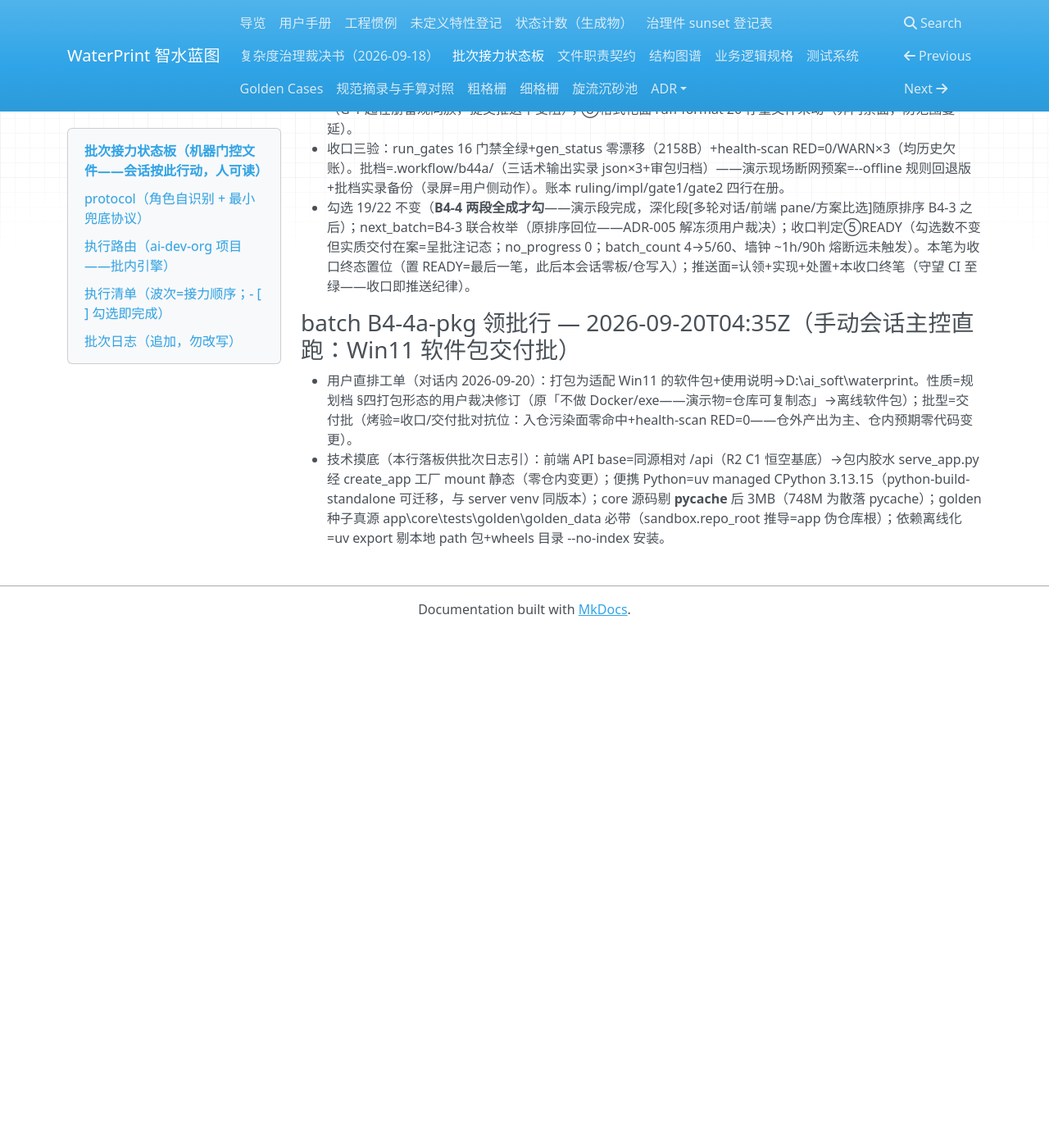
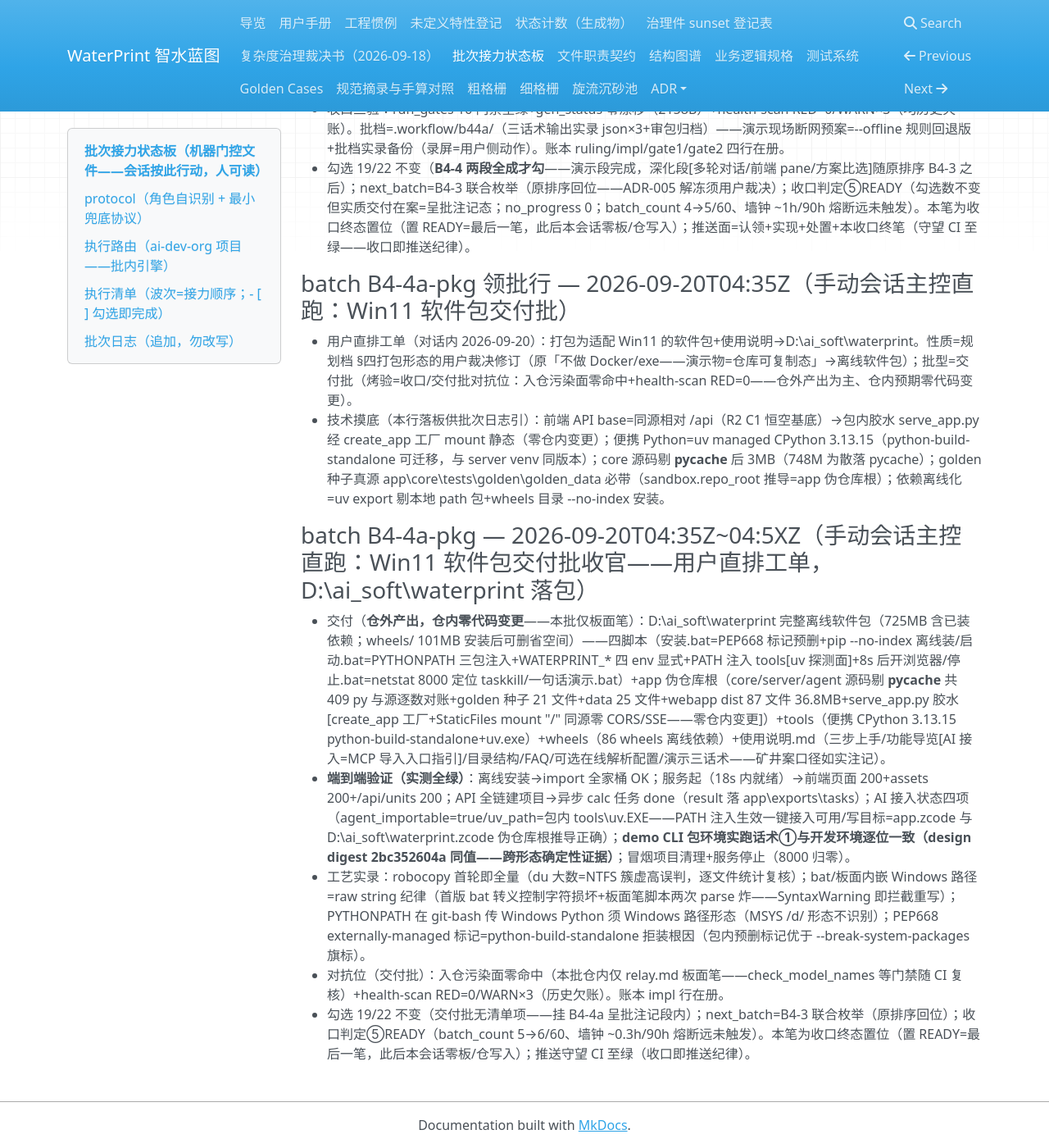
Before and after one commit to yyx20040712/waterprint, an MkDocs documentation site: the page built from docs/handoff/relay.md, in a window 1280 px wide and 1400 px high, scrolled down 15936 px. Shown: the whole window at 82% size. Built offline with MkDocs 1.6.1, drawn with Linux system fonts in a browser that asks for light colours; nearby versions of some CDN libraries; before the commit the page ends 16707 px from its top, so only the background shows below that; some of the changed text lies outside the part shown.

Commit message:
B4-4a-pkg 收口终笔（READY 置位）：Win11 软件包交付批收官——D:\ai_soft\waterprint 离线包落成（四脚本+serve_app.py 胶水[create_app 工厂+StaticFiles 同源 mount 零仓内变更]+便携 CPython 3.13.15+uv.exe+86 wheels 离线依赖+app 伪仓库根 409py 对账）+端到端实测全绿（离线安装/服务 18s 就绪/页面+API+异步 calc done/AI 接入四项全通含包内 uv 探测/demo CLI digest 与开发环境逐位一致 2bc352604a）+使用说明（三步上手/AI 接入=MCP 导入入口指引/FAQ/矿井案口径如实注记）。仓内零代码变更仅板面笔；health-scan RED=0/WARN×3 历史欠账；板头同步（next_batch=B4-3 原排序回位/batch_count 5→6/claim 归位）。board 机检 0 fail；守望 CI 至绿（收口即推送纪律）

```diff
--- a/docs/handoff/relay.md
+++ b/docs/handoff/relay.md
@@ -24,14 +24,14 @@
 - protocol_rev: 1
 - last_dispatch_utc: 2026-09-19T23:24:19.203Z
 - relay_started_utc: 2026-09-19T14:24:01.889Z
-- batch_count: 5 <!-- rev1.1：回炉修复不 +1；B4-4a 手动批 4→5 -->
+- batch_count: 6 <!-- rev1.1：回炉修复不 +1；B4-4a 4→5；B4-4a-pkg 交付批 5→6 -->
 - max_batches: 60
 - max_wall_hours: 90
 - hold_reason: -
 - last_handover: 2026-09-20
-- claimed_by: manual-session-b44a-pkg
-- claimed_at: 2026-09-20T04:35:00Z
-- next_batch: B4-4a-pkg Win11 软件包交付批（用户直排 2026-09-20：「打包为适配 win11 的软件包，并附带使用说明，输出至 D:\ai_soft\waterprint」——规划档 §四打包形态用户裁决修订：仓库可复制态→离线软件包；仓外产出为主，收口批对抗位=入仓污染面零命中+health-scan）
+- claimed_by: -
+- claimed_at: -
+- next_batch: B4-3 联合枚举（原排序回位——B4-4a 演示段与交付批均完成；ADR-005 解冻仍须用户裁决呈批面）
 
 ## protocol（角色自识别 + 最小兜底协议）
 
@@ -467,3 +467,10 @@
 ### batch B4-4a-pkg 领批行 — 2026-09-20T04:35Z（手动会话主控直跑：Win11 软件包交付批）
 - 用户直排工单（对话内 2026-09-20）：打包为适配 Win11 的软件包+使用说明→D:\ai_soft\waterprint。性质=规划档 §四打包形态的用户裁决修订（原「不做 Docker/exe——演示物=仓库可复制态」→离线软件包）；批型=交付批（烤验=收口/交付批对抗位：入仓污染面零命中+health-scan RED=0——仓外产出为主、仓内预期零代码变更）。
 - 技术摸底（本行落板供批次日志引）：前端 API base=同源相对 /api（R2 C1 恒空基底）→包内胶水 serve_app.py 经 create_app 工厂 mount 静态（零仓内变更）；便携 Python=uv managed CPython 3.13.15（python-build-standalone 可迁移，与 server venv 同版本）；core 源码剔 __pycache__ 后 3MB（748M 为散落 pycache）；golden 种子真源 app\core\tests\golden\golden_data 必带（sandbox.repo_root 推导=app 伪仓库根）；依赖离线化=uv export 剔本地 path 包+wheels 目录 --no-index 安装。
+
+### batch B4-4a-pkg — 2026-09-20T04:35Z~04:5XZ（手动会话主控直跑：Win11 软件包交付批收官——用户直排工单，D:\ai_soft\waterprint 落包）
+- 交付（**仓外产出，仓内零代码变更**——本批仅板面笔）：D:\ai_soft\waterprint 完整离线软件包（725MB 含已装依赖；wheels/ 101MB 安装后可删省空间）——四脚本（安装.bat=PEP668 标记预删+pip --no-index 离线装/启动.bat=PYTHONPATH 三包注入+WATERPRINT_* 四 env 显式+PATH 注入 tools[uv 探测面]+8s 后开浏览器/停止.bat=netstat 8000 定位 taskkill/一句话演示.bat）+app 伪仓库根（core/server/agent 源码剔 __pycache__ 共 409 py 与源逐数对账+golden 种子 21 文件+data 25 文件+webapp dist 87 文件 36.8MB+serve_app.py 胶水[create_app 工厂+StaticFiles mount "/" 同源零 CORS/SSE——零仓内变更]）+tools（便携 CPython 3.13.15 python-build-standalone+uv.exe）+wheels（86 wheels 离线依赖）+使用说明.md（三步上手/功能导览[AI 接入=MCP 导入入口指引]/目录结构/FAQ/可选在线解析配置/演示三话术——矿井案口径如实注记）。
+- **端到端验证（实测全绿）**：离线安装→import 全家桶 OK；服务起（18s 内就绪）→前端页面 200+assets 200+/api/units 200；API 全链建项目→异步 calc 任务 done（result 落 app\exports\tasks）；AI 接入状态四项（agent_importable=true/uv_path=包内 tools\uv.EXE——PATH 注入生效一键接入可用/写目标=app\.zcode 与 D:\ai_soft\waterprint\.zcode 伪仓库根推导正确）；**demo CLI 包环境实跑话术①与开发环境逐位一致（design digest 2bc352604a 同值——跨形态确定性证据）**；冒烟项目清理+服务停止（8000 归零）。
+- 工艺实录：robocopy 首轮即全量（du 大数=NTFS 簇虚高误判，逐文件统计复核）；bat/板面内嵌 Windows 路径=raw string 纪律（首版 bat 转义控制字符损坏+板面笔脚本两次 parse 炸——SyntaxWarning 即拦截重写）；PYTHONPATH 在 git-bash 传 Windows Python 须 Windows 路径形态（MSYS /d/ 形态不识别）；PEP668 externally-managed 标记=python-build-standalone 拒装根因（包内预删标记优于 --break-system-packages 旗标）。
+- 对抗位（交付批）：入仓污染面零命中（本批仓内仅 relay.md 板面笔——check_model_names 等门禁随 CI 复核）+health-scan RED=0/WARN×3（历史欠账）。账本 impl 行在册。
+- 勾选 19/22 不变（交付批无清单项——挂 B4-4a 呈批注记段内）；next_batch=B4-3 联合枚举（原排序回位）；收口判定⑤READY（batch_count 5→6/60、墙钟 ~0.3h/90h 熔断远未触发）。本笔为收口终态置位（置 READY=最后一笔，此后本会话零板/仓写入）；推送守望 CI 至绿（收口即推送纪律）。
```
Also changed, not shown: other parts of docs/handoff/relay.md (+1 -1 lines).
